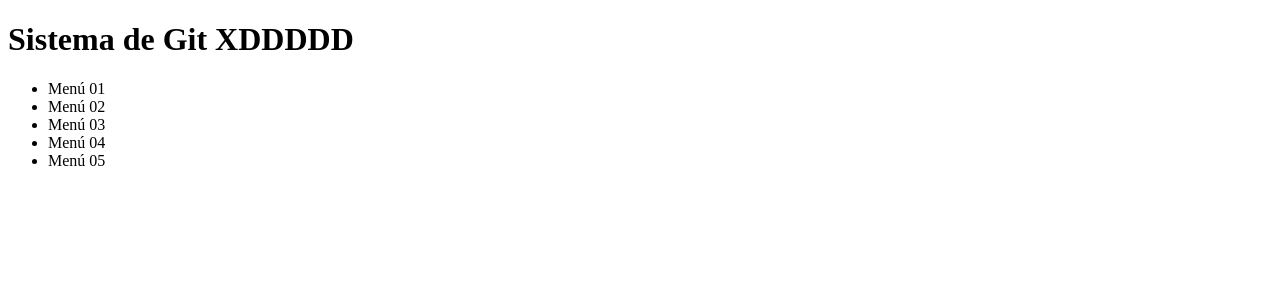
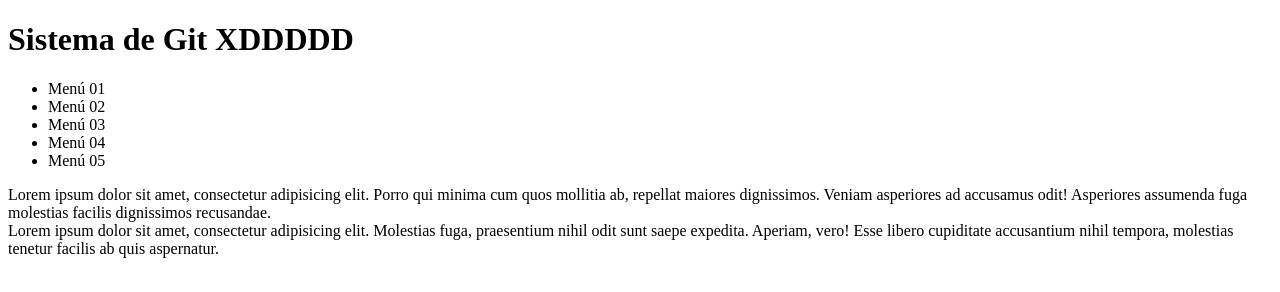
Before and after one commit to anamartinez1192/cursogit, a plain HTML site: page index.html in a window 1280 px wide. Drawn offline with Linux system fonts and the light colour scheme.

Commit message:
Seccion y dos articulos

```diff
--- a/index.html
+++ b/index.html
@@ -17,5 +17,9 @@
 			</ul>
 		</nav>
 	</header>
+	<section>
+		<article>Lorem ipsum dolor sit amet, consectetur adipisicing elit. Porro qui minima cum quos mollitia ab, repellat maiores dignissimos. Veniam asperiores ad accusamus odit! Asperiores assumenda fuga molestias facilis dignissimos recusandae.</article>
+		<article>Lorem ipsum dolor sit amet, consectetur adipisicing elit. Molestias fuga, praesentium nihil odit sunt saepe expedita. Aperiam, vero! Esse libero cupiditate accusantium nihil tempora, molestias tenetur facilis ab quis aspernatur.</article>
+	</section>
 </body>
 </html>
```
